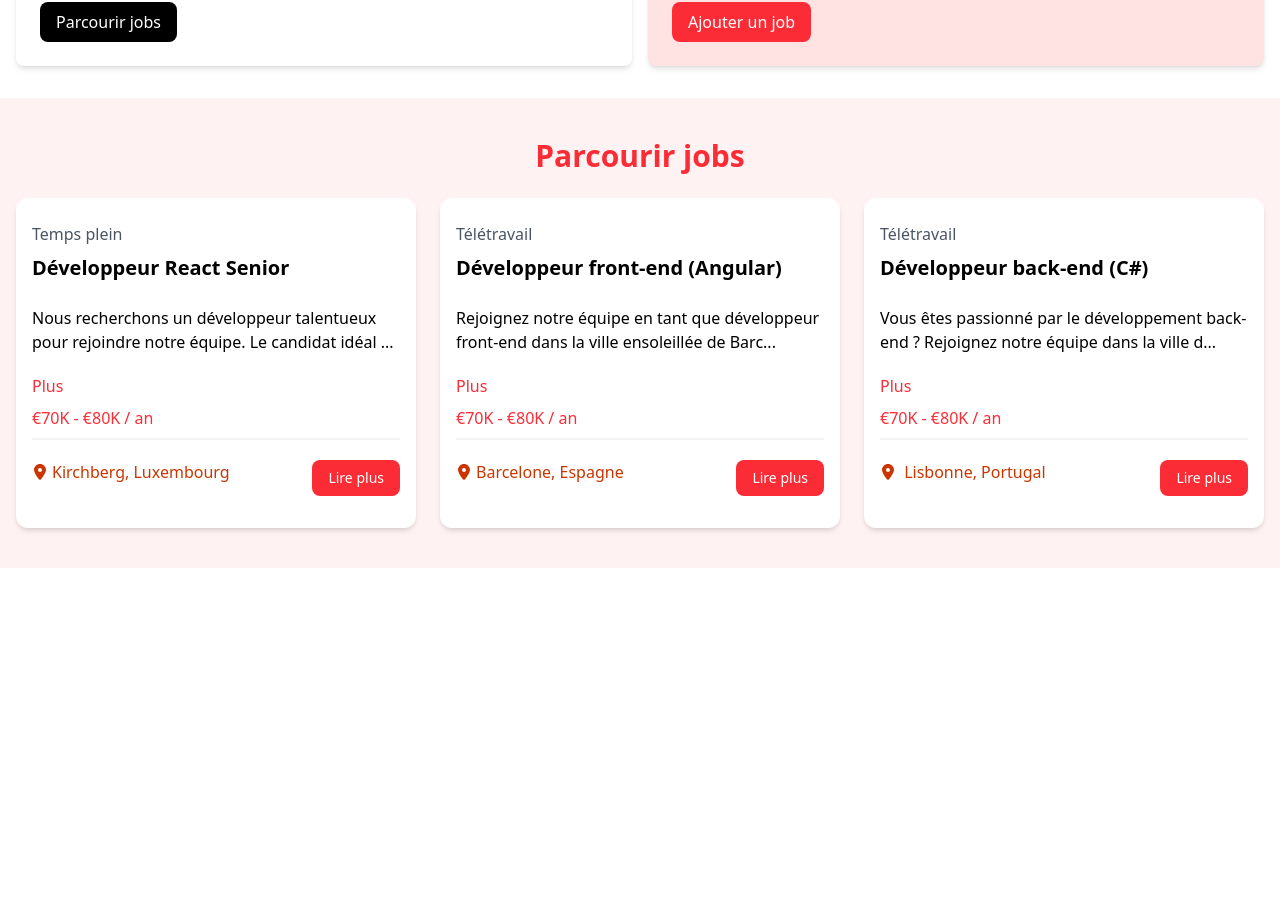
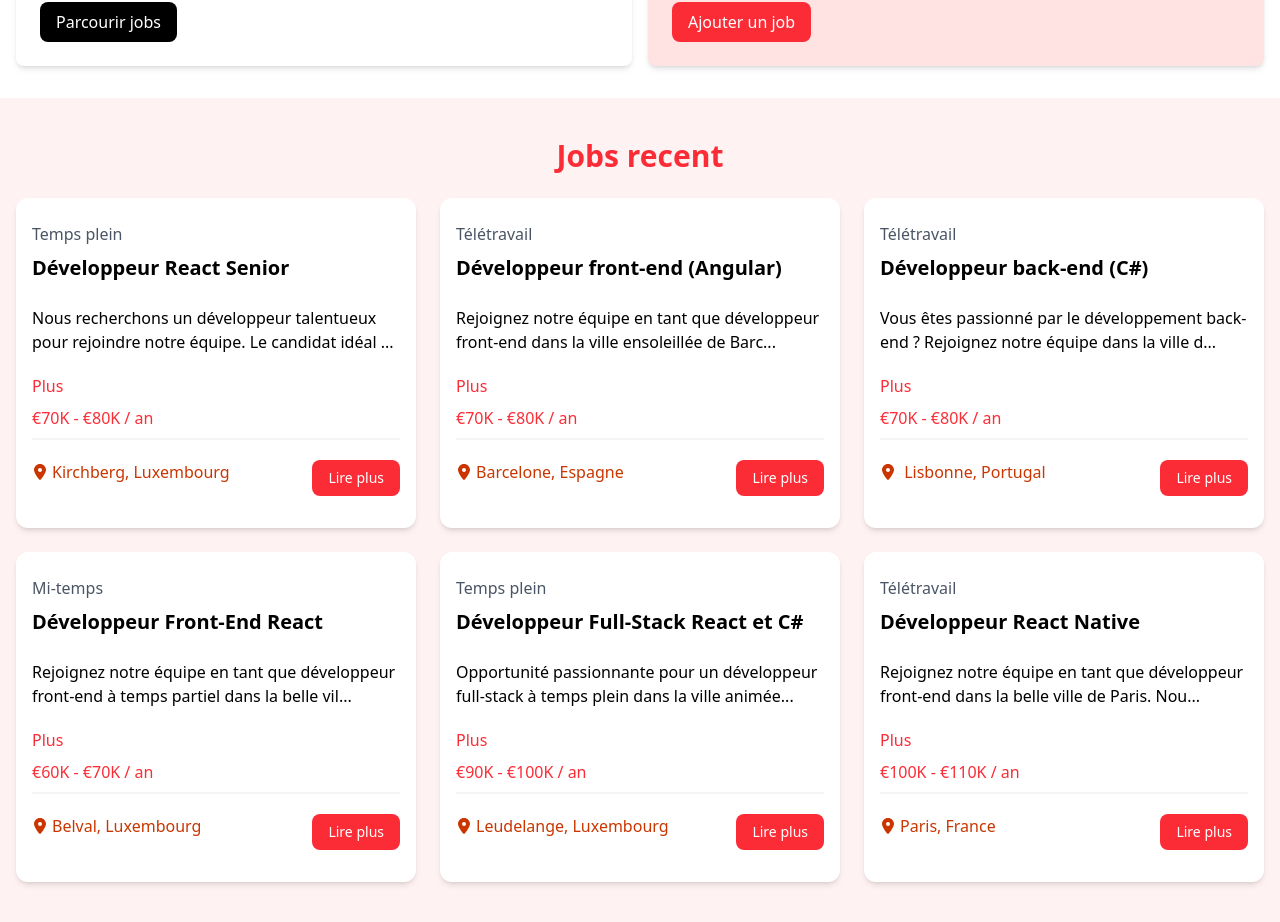
Before and after one commit to GutoRech1990/Coding---JavaScript-Framworks, a React (Vite) app in the folder react-jobsphere/: page / in a window 1280 px wide. Shown: the part 511-1433 px from the top of the page. Before the commit the page ends 1079 px from the top, so only its background shows below. Built offline with nearby package versions, Linux system fonts and the light colour scheme; data requests are answered from the project's data file.

Commit message:
new-commit

```diff
--- a/react-jobsphere/package.json
+++ b/react-jobsphere/package.json
@@ -4,6 +4,7 @@
   "version": "0.0.0",
   "type": "module",
   "scripts": {
+    "server": "json-server --watch src/jobs.json --port 8000",
     "dev": "vite",
     "build": "vite build",
     "lint": "eslint .",
@@ -26,6 +27,7 @@
     "eslint-plugin-react-hooks": "^5.1.0",
     "eslint-plugin-react-refresh": "^0.4.19",
     "globals": "^15.15.0",
+    "json-server": "^1.0.0-beta.3",
     "vite": "^6.2.0"
   }
 }
--- a/react-jobsphere/src/components/JobListItem.jsx
+++ b/react-jobsphere/src/components/JobListItem.jsx
@@ -1,20 +1,40 @@
 import React from 'react'
 import JobList from './JobList'
-import jobs from '../jobs.json'
+import { useState, useEffect } from 'react'
 
-const JobListItem = () => {
-    const recentJobs = jobs.slice(0, 3);
+
+const JobListItem = ({ isHome = false }) => {
+    const [jobs, setJobs] = useState([]);
+    const [loading, setLoading] = useState(true);
+
+    useEffect(() => {
+        const fetchData = async () => {
+            try {
+                const response = await fetch("http://localhost:8000/jobs");
+                const result = await response.json();
+                setJobs(result);
+            }
+            catch (error) {
+                console.log(error);
+            }
+            finally {
+                setLoading(false);
+            }
+        };
+        fetchData();
+    }, [])
+    const titre = isHome ? "Jobs recent" : "Liste des jobs";
     return (
         <div>
             <section className="bg-red-50 px-4 py-10">
                 <div className="container-xl lg:container m-auto">
                     <h2 className="text-3xl font-bold text-red-500 mb-6 text-center">
-                        Parcourir jobs
+                        {titre}
                     </h2>
                     <div className="grid grid-cols-1 md:grid-cols-3 gap-6">
-                        {recentJobs.map((job) => (
+                        {loading ? (<h2>Chargement...</h2>) : (<>{jobs.map((job) => (
                             <JobList key={job.id} job={job} />
-                        ))}
+                        ))}</>)}
                     </div>
                 </div>
             </section>
--- a/react-jobsphere/src/jobs.json
+++ b/react-jobsphere/src/jobs.json
@@ -1,6 +1,6 @@
-
-    [
-      {
+{
+  "jobs": [
+    {
       "id": "1",
       "title": "Développeur React Senior",
       "type": "Temps plein",
@@ -85,3 +85,4 @@
       }
     }
   ]
+}
--- a/react-jobsphere/src/pages/HomePage.jsx
+++ b/react-jobsphere/src/pages/HomePage.jsx
@@ -6,7 +6,7 @@ const HomePage = () => {
     return <div>
         <Hero />
         <Carts />
-        <JoblistItem />
+        <JoblistItem isHome="true" />
     </div>;
 };
 
--- a/react-jobsphere/src/pages/NotFoundPage.jsx
+++ b/react-jobsphere/src/pages/NotFoundPage.jsx
@@ -1,8 +1,8 @@
 import { Link } from "react-router-dom";
-import {FaExclamationTriangle} from "react-icons/fa";
+import { FaExclamationTriangle } from "react-icons/fa";
 
 const NotFoundPage = () => {
-    return(
+    return (
         <section className="text-center flex flex-col justify-center items-center h-96">
             <FaExclamationTriangle className="text-yellow-400 text-6xl mb-4" />
             <h1 className="text-6xl font-bold mb-4">404 Page non trouvée</h1>
@@ -14,7 +14,7 @@ const NotFoundPage = () => {
                 Retour
             </Link>
         </section>
-    )
+    );
 };
 
 export default NotFoundPage;
```
Also changed, not shown: 1 other file (tests, documents, lock files or other folders). Lines whose indentation alone changed are shown as unchanged.
